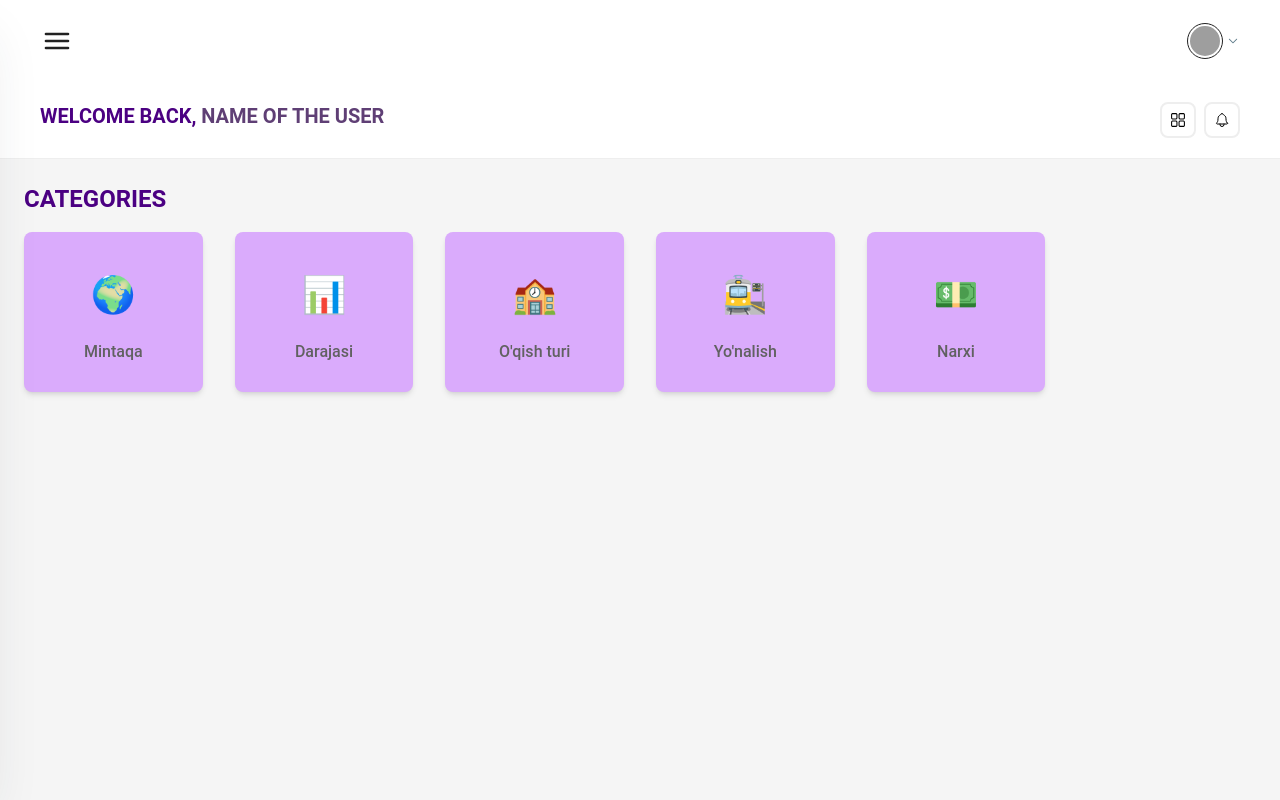
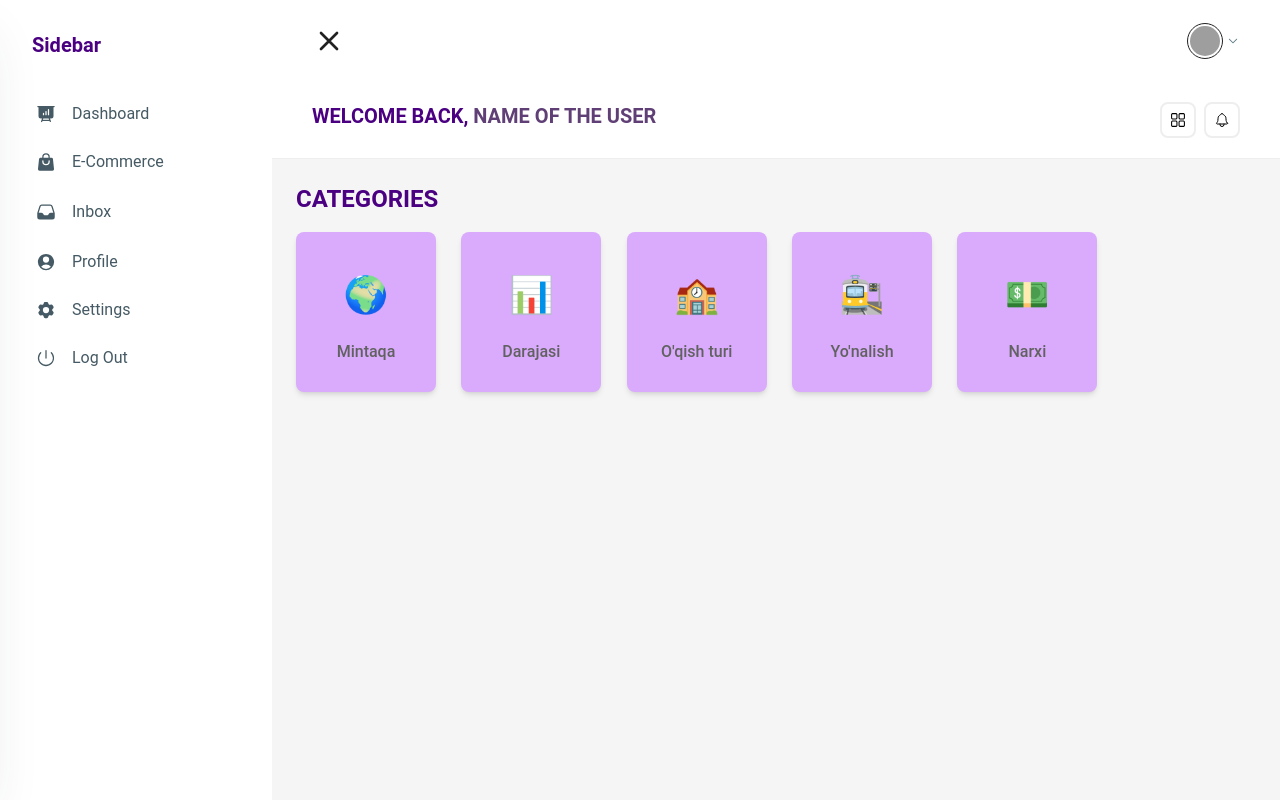
Before and after one commit to shokhsanam18/FindEdu-Dashboard, a React (Vite) app: page / in a window 1280 px wide. Shown: the top 800 px of the page. Built offline with nearby package versions, Linux system fonts and the light colour scheme; grey boxes are pictures that could not be loaded.

Commit message:
fix: sidebar edited

```diff
--- a/src/Store.jsx
+++ b/src/Store.jsx
@@ -10,7 +10,7 @@ export const useSidebarStore = create((set) => ({
   }));
 
 export const useOpenStore = create((set) => ({
-    open: false,
+    open: true,
     closeOpen: () => set(() => ({ open: false })),
     openOpen: () => set(() => ({ open: true })),
   }));
--- a/src/components/Navbar.jsx
+++ b/src/components/Navbar.jsx
@@ -293,9 +293,9 @@ export function ComplexNavbar() {
         </Button> */}
         <ProfileMenu />
       </div>
-      <MobileNav open={isNavOpen} className="overflow-scroll">
-        {/* <NavList /> */}
-      </MobileNav>
+      {/* <MobileNav open={isNavOpen} className="overflow-scroll">
+        <NavList />
+      </MobileNav> */}
     </Navbar>
   );
 }
--- a/src/components/Sidebar.jsx
+++ b/src/components/Sidebar.jsx
@@ -16,29 +16,34 @@ import {
     PowerIcon,
   } from "@heroicons/react/24/solid";
 import { useOpenStore } from "../Store";
+import { Link } from "react-router-dom";
 
   export function DefaultSidebar() {
     const { open} = useOpenStore()
     return (
       <Card className={`h-screen transform transition-transform duration-300 ease-in-out hidden  ${open ? 'md:translate-x-0 md:block' : 'md:-translate-x-full md:hidden'} transition-all  p-4 shadow-none  shadow-blue-gray-900/5`}>
         <div className="mb-2 p-4">
-          <Typography variant="h5" color="blue-gray">
+          <Typography variant="h5" className="text-[#4B0082]">
             Sidebar
           </Typography>
         </div>
         <List>
-          <ListItem>
-            <ListItemPrefix>
-              <PresentationChartBarIcon className="h-5 w-5" />
-            </ListItemPrefix>
-            Dashboard
+        <Link to ='/' className="hover:bg-[#efd8ff] rounded-lg ">
+          <ListItem className=" active:bg-[#efd8ff] focus:bg-[#efd8ff] hover:bg-[#efd8ff]">
+                <ListItemPrefix>
+                <PresentationChartBarIcon className="h-5 w-5" />
+                </ListItemPrefix>
+                Dashboard
           </ListItem>
-          <ListItem>
+        </Link>
+        <Link to ='/Users' className="hover:bg-[#efd8ff] rounded-lg">
+        <ListItem className="hover:bg-[#efd8ff] active:bg-[#efd8ff]">
             <ListItemPrefix>
               <ShoppingBagIcon className="h-5 w-5" />
             </ListItemPrefix>
             E-Commerce
           </ListItem>
+        </Link>
           <ListItem>
             <ListItemPrefix>
               <InboxIcon className="h-5 w-5" />
```
